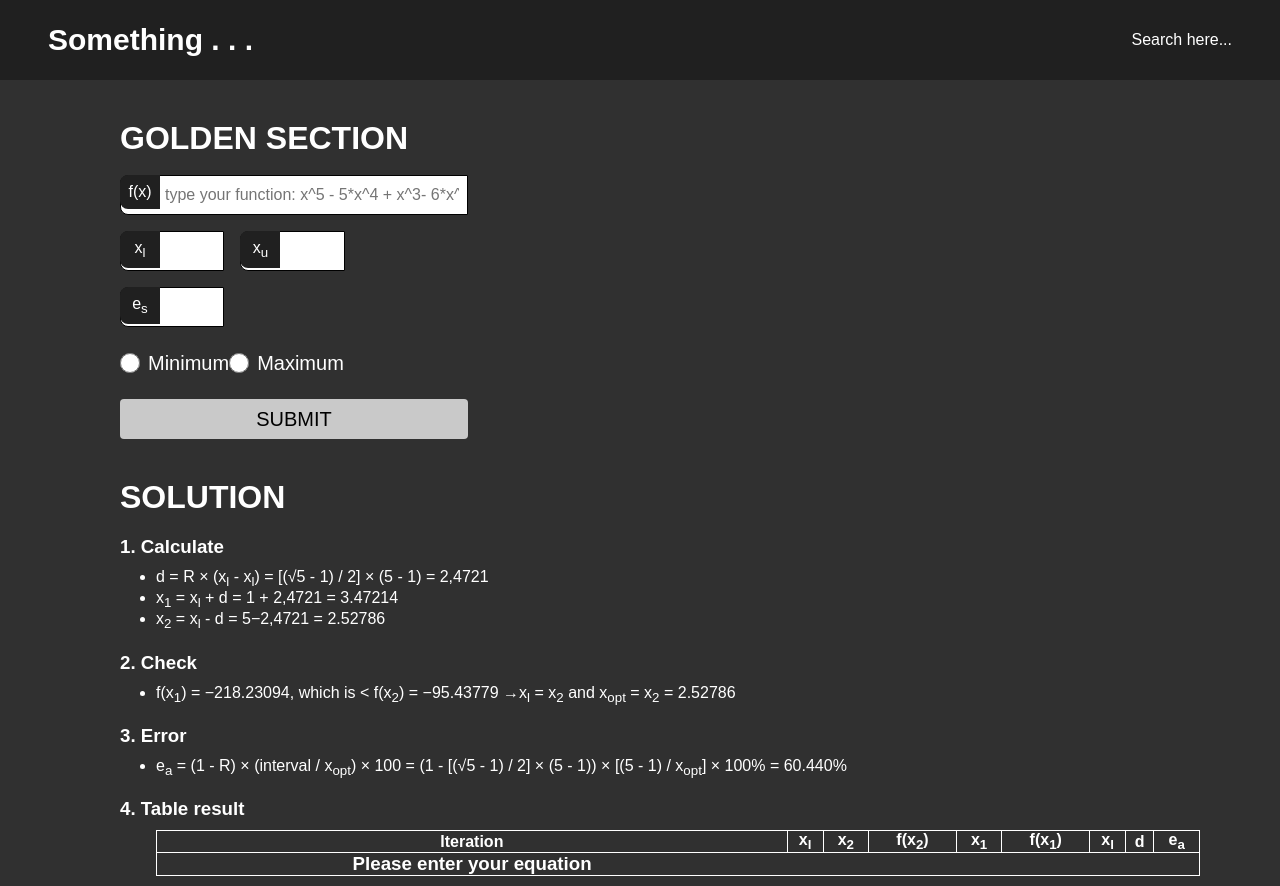
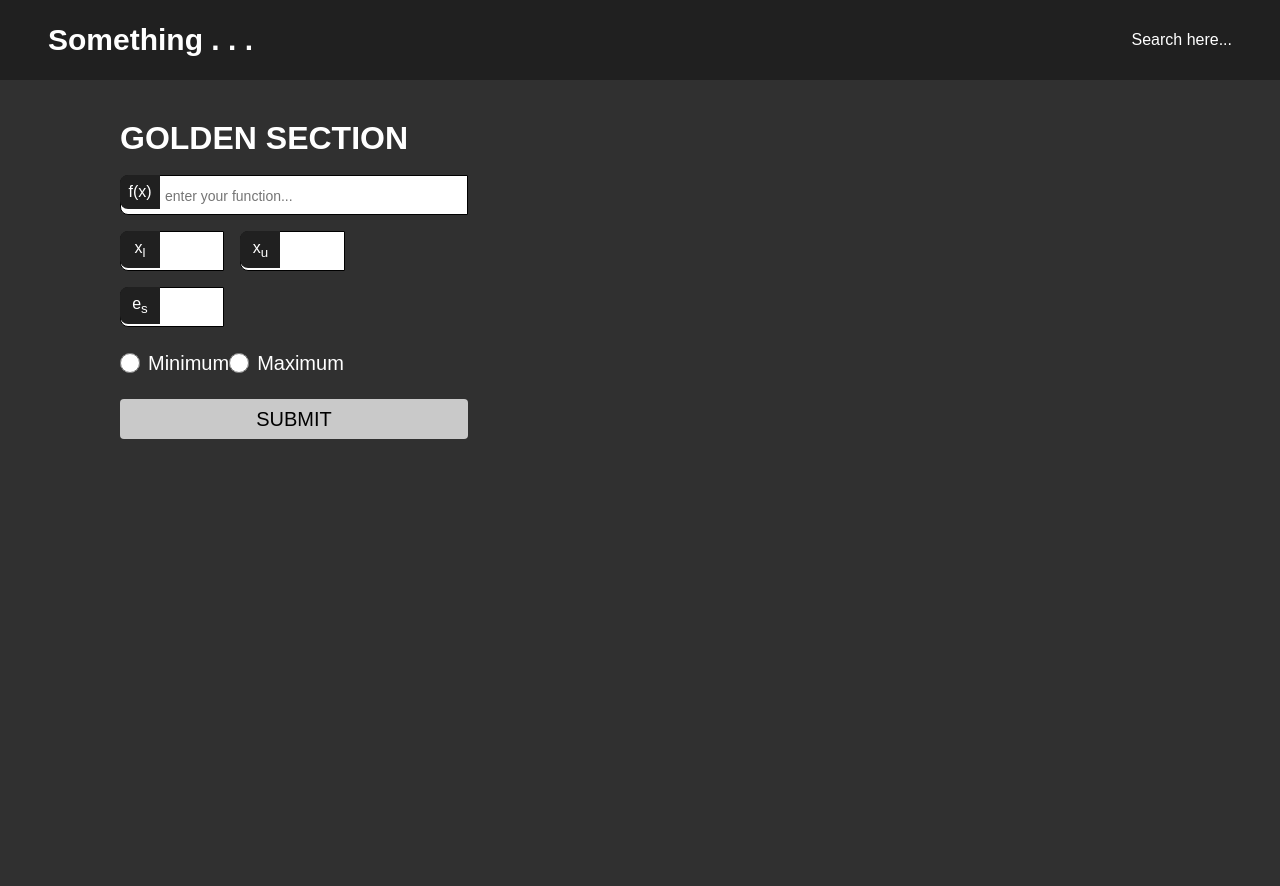
Before and after one commit to Nguyenle23/Calculator-For-T.M.C, a React (Create React App) app in the folder client/: page / in a window 1280 px wide. After the commit the page ends 800 px from the top, so only its background shows below. Built offline with nearby package versions, Linux system fonts and the light colour scheme.

Commit message:
step + ui update

```diff
--- a/client/src/Algorithm/Golden Section/GoldenSection.css
+++ b/client/src/Algorithm/Golden Section/GoldenSection.css
@@ -5,15 +5,6 @@
 
 .algorithm {
   margin-bottom: 40px;
-}
-
-input {
-  padding: 8px 8px 8px 44px;
-  height: 40px;
-  font-size: 16px;
-  border-top-left-radius: 8px;
-  border-bottom-left-radius: 8px;
-  border: 1px solid black;
 }
 
 .function,
@@ -40,6 +31,11 @@ input {
   text-align: center;
   min-width: 40px;
   max-height: 40px;
+}
+
+.example {
+  font-size: 14px;
+  font-style: italic;
 }
 
 .algorithm-variable {
@@ -83,7 +79,7 @@ input {
 
 /* SOLUTION */
 .step {
-  margin-top: 20px;
+  margin-top: 16px;
 }
 
 .substep {
@@ -99,3 +95,19 @@ table, th, td {
   border: 1px solid white;
   border-collapse: collapse;
 }
+
+th, td {
+  max-width: 40px;
+  overflow: scroll;
+  padding: 8px;
+  /* overflow-y: hidden;
+  overflow-x: hidden; */
+}
+
+th::-webkit-scrollbar {
+  display: none;
+}
+
+td::-webkit-scrollbar {
+  display: none;
+}
--- a/client/src/Algorithm/Golden Section/GoldenSection.js
+++ b/client/src/Algorithm/Golden Section/GoldenSection.js
@@ -1,11 +1,19 @@
 import React, { useEffect, useState } from "react";
 import "./GoldenSection.css";
-import variables from "./Variables";
+import ResultGS from "./ResultGS";
 import axios from "axios";
 
 export default function GoldenSection() {
   const [inputData, setInputData] = useState(null);
   const [datas, setDatas] = useState([]);
+  const [status, setStatus] = useState(false);
+
+  useEffect(() => {
+    window.scrollTo({
+      top: (window.innerHeight * 75) / 100,
+      behavior: "smooth",
+    });
+  }, [status]);
 
   const handleChange = (e) => {
     const value = e.target.value;
@@ -16,12 +24,13 @@ export default function GoldenSection() {
     e.preventDefault();
     const getTest = async () => {
       const request = await axios.post("http://localhost:4000/test", inputData);
+      // console.log(inputData);
       setDatas(request.data.data);
-    }
+      setStatus(true);
+    };
     getTest();
   };
 
-  const { f_x1, f_x2, x_l, x_u, x_opt, x_1, x_2, e_a, f_xl, f_xu } = variables;
   return (
     <div className="golden-container">
       <form className="algorithm">
@@ -30,7 +39,8 @@ export default function GoldenSection() {
         <div className="function">
           <i className="text-inside">f(x)</i>
           <input
-            placeholder="type your function: x^5 - 5*x^4 + x^3- 6*x^2+7*x+10"
+            placeholder="enter your function..."
+            title=" correct format: x^5 - 5*x^4 + x^3- 6*x^2+7*x+10 "
             type="text"
             className="algorithm-function"
             name="equation"
@@ -42,14 +52,36 @@ export default function GoldenSection() {
           <i className="text-inside">
             x<sub>l</sub>
           </i>
-          <input placeholder="" type="text" className="algorithm-variable" name="xl" onChange={handleChange} />
-          <i className="text-inside">x<sub>u</sub></i>
-          <input placeholder="" type="text" className="algorithm-variable" name="xu" onChange={handleChange} />
+          <input
+            placeholder=""
+            type="text"
+            className="algorithm-variable"
+            name="xl"
+            onChange={handleChange}
+          />
+          <i className="text-inside">
+            x<sub>u</sub>
+          </i>
+          <input
+            placeholder=""
+            type="text"
+            className="algorithm-variable"
+            name="xu"
+            onChange={handleChange}
+          />
         </div>
 
         <div className="error">
-          <i className="text-inside">e<sub>s</sub></i>
-          <input placeholder="" type="text" className="algorithm-error" name="es" onChange={handleChange} />
+          <i className="text-inside">
+            e<sub>s</sub>
+          </i>
+          <input
+            placeholder=""
+            type="text"
+            className="algorithm-error"
+            name="es"
+            onChange={handleChange}
+          />
         </div>
 
         <div className="types">
@@ -62,85 +94,12 @@ export default function GoldenSection() {
             Maximum
           </label>
         </div>
-        <button className="algorithm-submit" onClick={handleSubmit}>SUBMIT</button>
+        <button className="algorithm-submit" onClick={handleSubmit}>
+          SUBMIT
+        </button>
       </form>
 
-      <div className="algorithm-solution">
-        <h1>SOLUTION</h1>
-        <div className="step-container">
-          <div className="step step-one">
-            <h3>1. Calculate</h3>
-            <ul className="substep step-one-calculate">
-              <li>
-                d = R × ({x_u} - {x_l}) = [(&#8730;5 - 1) / 2] × (5 - 1) =
-                2,4721
-              </li>
-              <li>
-                {x_1} = {x_l} + d = 1 + 2,4721 = 3.47214
-              </li>
-              <li>
-                {x_2} = {x_u} - d = 5−2,4721 = 2.52786
-              </li>
-            </ul>
-          </div>
-
-          <div className="step step-two">
-            <h3>2. Check</h3>
-            <ul className="substep step-two-check">
-              <li>
-                {f_x1} = −218.23094, which is &lt; {f_x2} = −95.43779 →{x_l} ={" "}
-                {x_2} and {x_opt} = {x_2} = 2.52786
-              </li>
-              {/* <li>
-                if {f_x1} &lt; {f_x2}: {x_l} = {x_2} and {x_opt} = {x_2}
-              </li> */}
-            </ul>
-          </div>
-
-          <div className="step step-three">
-            <h3>3. Error</h3>
-            <ul className="substep step-three-error">
-              <li>
-                {e_a} = (1 - R) × (interval / {x_opt}) × 100 = (1 - [(&#8730;5 -
-                1) / 2] × (5 - 1)) × [(5 - 1) / {x_opt}] × 100% = 60.440%
-              </li>
-            </ul>
-          </div>
-
-          <div className="step step-four">
-            <h3>4. Table result</h3>
-            <table className="substep step-four-table">
-              <tr>
-                <th>Iteration</th>
-                <th>{x_l}</th>
-                <th>{x_2}</th>
-                <th>{f_x2}</th>
-                <th>{x_1}</th>
-                <th>{f_x1}</th>
-                <th>{x_u}</th>
-                <th>d</th>
-                <th>{e_a}</th>
-              </tr>
-              {datas.length !== 0 ? datas.map((data) => (
-                <tr>
-                  <td>{data.iterator}</td>
-                  <td>{data.xl}</td>
-                  <td>{data.x2}</td>
-                  <td>{data.f2}</td>
-                  <td>{data.x1}</td>
-                  <td>{data.f1}</td>
-                  <td>{data.xu}</td>
-                  <td>{data.d}</td>
-                  <td>{data.ea}</td>
-                </tr>
-              ))
-                :
-                <h3>Please enter your equation</h3>
-              }
-            </table>
-          </div>
-        </div>
-      </div>
+      {status ? <ResultGS datas={datas} /> : <></>}
     </div>
   );
 }
--- /dev/null
+++ b/client/src/Algorithm/Golden Section/ResultGS.js
@@ -0,0 +1,102 @@
+import React from "react";
+import variables from "../Variables";
+import "./GoldenSection.css";
+
+function ResultGS({ datas }) {
+  const { f_x1, f_x2, x_l, x_u, x_opt, x_1, x_2, e_a, f_xl, f_xu } = variables;
+  return (
+    <div className="algorithm-solution">
+      <h1>SOLUTION</h1>
+      <h3>Full calculation for the first iteration</h3>
+      <div className="step-container">
+        <div className="step step-one">
+          <h3>1. Calculate</h3>
+          <ul className="substep step-one-calculate">
+            <li>
+              <p className="equation">
+                d = R × ({x_u} - {x_l})
+              </p>
+              = [(&#8730;5 - 1) / 2] × ({datas[0].xu} - {datas[0].xl}) =
+              {datas[0].d}
+            </li>
+            <li>
+              <p className="equation">
+                {x_1} = {x_l} + d
+              </p>
+              = {datas[0].xl} + {datas[0].d} ={datas[0].x1}
+            </li>
+            <li>
+              <p className="equation">
+                {x_2} = {x_u} - d
+              </p>
+              = {datas[0].xu}−{datas[0].d} = {datas[0].x2}
+            </li>
+          </ul>
+        </div>
+
+        <div className="step step-two">
+          <h3>2. Check</h3>
+          <ul className="substep step-two-check">
+            <li>
+              {f_x1} = {datas[0].f1}, which is &lt; {f_x2} ={datas[0].f2} →{x_l}
+              = {x_2} and {x_opt} = {x_2} = {datas[0].x2}
+            </li>
+            {/* <li>
+            if {f_x1} &lt; {f_x2}: {x_l} = {x_2} and {x_opt} = {x_2}
+          </li> */}
+          </ul>
+        </div>
+
+        <div className="step step-three">
+          <h3>3. Error</h3>
+          <ul className="substep step-three-error">
+            <li>
+              <p className="equation">
+                {e_a} = (1 - R) × (interval / {x_opt}) × 100
+              </p>
+              = (1 - [(&#8730;5 - 1) / 2] × ({datas[0].xu} - {datas[0].xl})) ×
+              [({datas[0].xu} -{datas[0].xl}) / {datas[0].xopt}] × 100% =
+              {datas[0].ea}%
+            </li>
+          </ul>
+        </div>
+
+        <div className="step step-four">
+          <h3>4. Table result</h3>
+          <table className="substep step-four-table">
+            <tr>
+              <th>Iteration</th>
+              <th>{x_l}</th>
+              <th>{x_2}</th>
+              <th>{f_x2}</th>
+              <th>{x_1}</th>
+              <th>{f_x1}</th>
+              <th>{x_u}</th>
+              <th>d</th>
+              <th>{e_a}</th>
+            </tr>
+            {datas.length !== 0 ? (
+              datas.map((data) => (
+                <tr>
+                  <td>{data.iterator}</td>
+                  <td>{data.xl}</td>
+                  <td>{data.x2}</td>
+                  <td>{data.f2}</td>
+                  <td>{data.x1}</td>
+                  <td>{data.f1}</td>
+                  <td>{data.xu}</td>
+                  <td>{data.d}</td>
+                  <td>{data.ea}</td>
+                </tr>
+              ))
+            ) : (
+              <h3>Please enter your equation</h3>
+            )}
+          </table>
+        </div>
+      </div>
+    </div>
+  );
+}
+
+export default ResultGS;
--- a/client/src/Algorithm/Golden Section/Variables.js
+++ b/client/src/Algorithm/Variables.js
@@ -24,7 +24,7 @@ const f_xl = (
 
 const x_u = (
   <>
-    x<sub>l</sub>
+    x<sub>u</sub>
   </>
 );
 
--- a/client/src/App.css
+++ b/client/src/App.css
@@ -9,7 +9,7 @@
   margin: 0;
   padding: 0;
   box-sizing: border-box;
-  user-select: none;
+  /* user-select: none; */
 }
 
 html {
@@ -18,3 +18,18 @@ html {
   font-family: "Kanit", sans-serif;
   color: white;
 }
+
+input {
+  padding: 8px 8px 8px 44px;
+  height: 40px;
+  font-size: 16px;
+  border-top-left-radius: 8px;
+  border-bottom-left-radius: 8px;
+  border: 1px solid black;
+}
+
+::-webkit-input-placeholder { /* Edge */
+  font-size: 14px;
+  transform: translateY(8%);
+
+}
```
